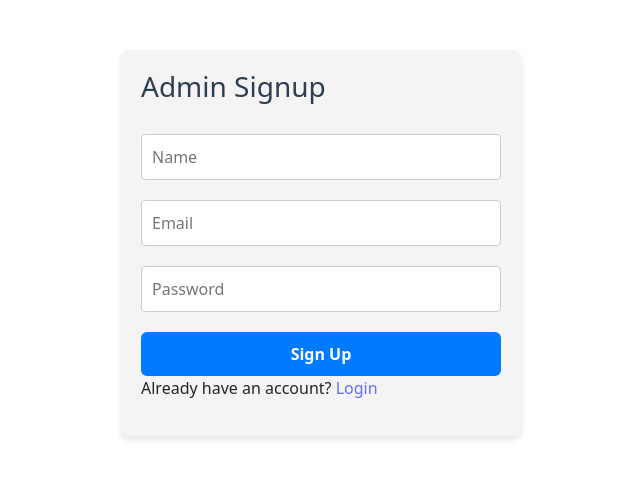
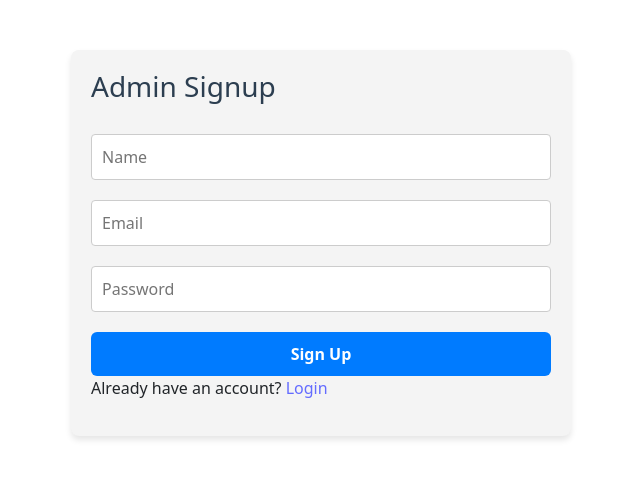
Before and after one commit to arbazkhan97/Library-management-system, a React (Vite) app in the folder client/: page /admin/signup in a window 1280 px wide. Shown: the top 478 px of the page, without its empty margins (319-959 px from the left). Built offline with nearby package versions, Linux system fonts and the light colour scheme.

Commit message:
make responsive forms

```diff
--- a/client/src/components/styles/AdminLogin.css
+++ b/client/src/components/styles/AdminLogin.css
@@ -1,5 +1,5 @@
 .login-container {
-  max-width: 400px;
+  max-width: 500px;
   margin: 80px auto;
   padding: 30px;
   background-color: #fdfdfd;
--- a/client/src/components/styles/AdminSignup.css
+++ b/client/src/components/styles/AdminSignup.css
@@ -1,5 +1,5 @@
 .signup-container {
-    max-width: 400px;
+    max-width: 500px;
     margin: 50px auto;
     padding: 20px;
     background-color: #f4f4f4;
--- a/client/src/components/styles/EditBook.css
+++ b/client/src/components/styles/EditBook.css
@@ -1,7 +1,7 @@
 
 .container{
 /* display: flex; */
-    width: 600px;
+   max-width: 600px;
     margin: 40px auto;
   padding: 20px;
   background-color: #ffffff;
--- a/client/src/components/styles/studentRegistration.css
+++ b/client/src/components/styles/studentRegistration.css
@@ -1,6 +1,6 @@
 /* Main container */
 .container {
-  max-width: 500px;
+  max-width: 600px;
   margin: 60px auto;
   padding: 40px;
   background: rgba(255, 255, 255, 0.15);
```
